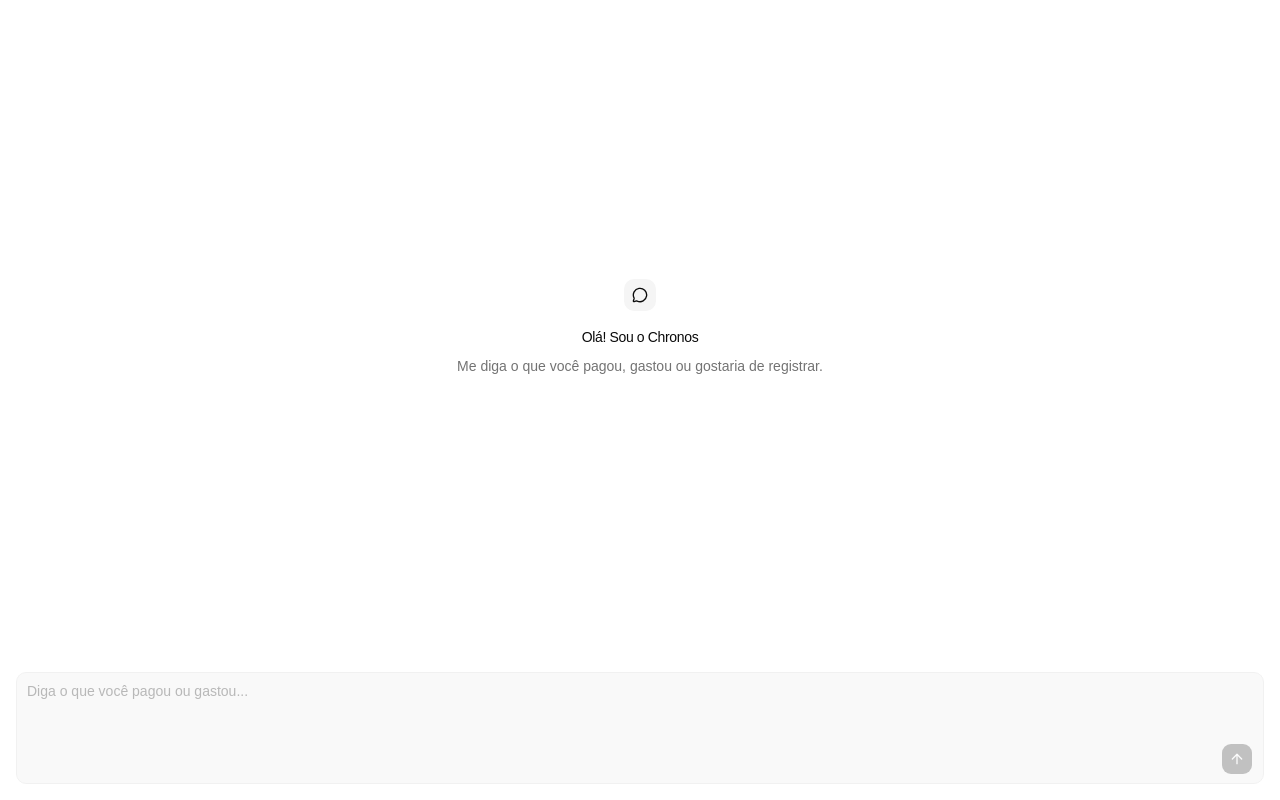
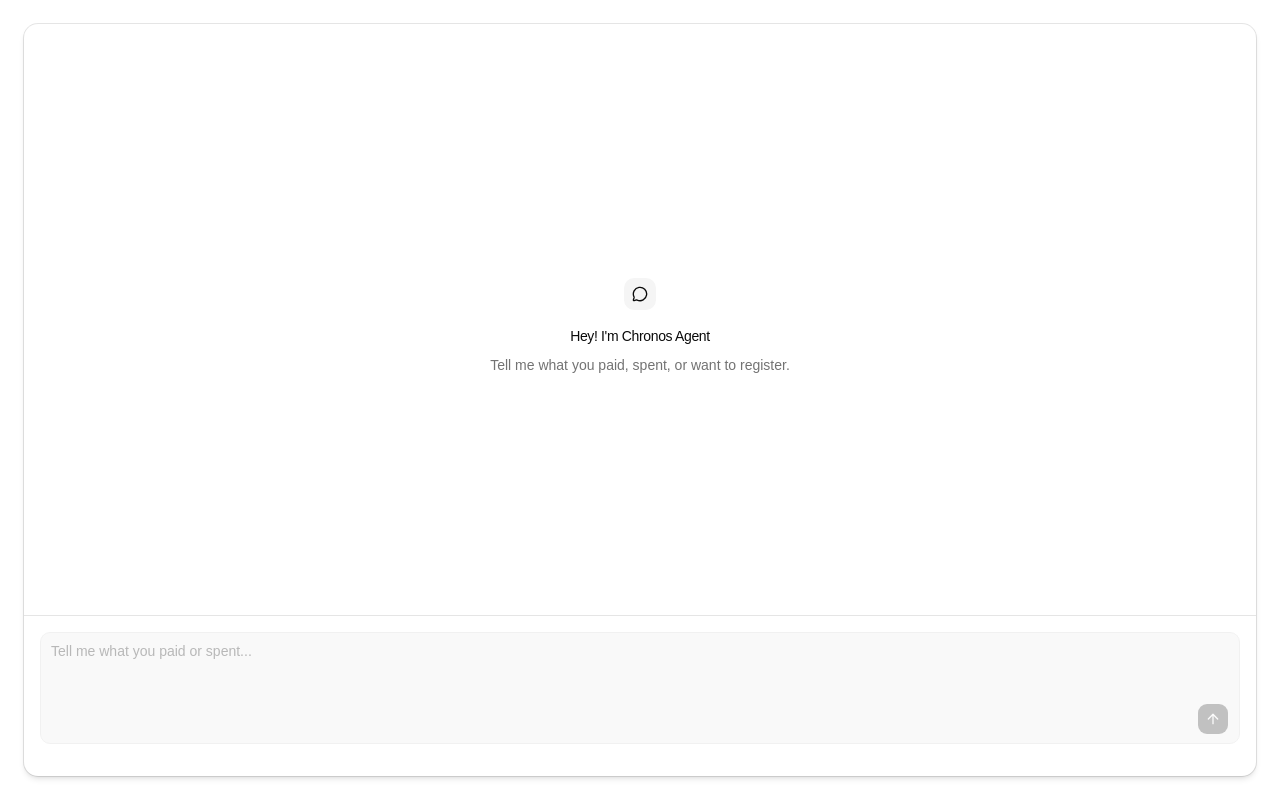
Before and after one commit to rafabcanedo/chronos-agent, a React (Vite) app in the folder chronos-web/: page /chat in a window 1280 px wide. Built offline with nearby package versions, Linux system fonts and the light colour scheme.

Commit message:
fix: fix chat details

```diff
--- /dev/null
+++ b/chronos-web/src/components/chronos/ChatEmptyState.tsx
@@ -0,0 +1,18 @@
+import { MessageCircleIcon } from 'lucide-react'
+import { Empty, EmptyDescription, EmptyHeader, EmptyMedia, EmptyTitle } from '@/components/ui/empty'
+
+export function ChatEmptyState() {
+  return (
+    <Empty className="h-full">
+      <EmptyHeader>
+        <EmptyMedia variant="icon">
+          <MessageCircleIcon />
+        </EmptyMedia>
+        <EmptyTitle>Hey! I&apos;m Chronos Agent</EmptyTitle>
+        <EmptyDescription>
+          Tell me what you paid, spent, or want to register.
+        </EmptyDescription>
+      </EmptyHeader>
+    </Empty>
+  )
+}
--- a/chronos-web/src/pages/chat/index.tsx
+++ b/chronos-web/src/pages/chat/index.tsx
@@ -1,11 +1,12 @@
-import { useRef, useState, type FormEvent } from 'react'
-import { ArrowUpIcon, MessageCircleIcon } from 'lucide-react'
+import { useRef, useState } from 'react'
+import { ArrowUpIcon } from 'lucide-react'
 import { useChatHistory } from '@/hooks/useChatHistory'
+import { ChatEmptyState } from '@/components/chronos/ChatEmptyState'
+import { Card, CardContent } from '@/components/ui/card'
 import { Bubble, BubbleContent } from '@/components/ui/bubble'
 import { InputGroup, InputGroupAddon, InputGroupButton, InputGroupTextarea } from '@/components/ui/input-group'
 import { Message, MessageContent } from '@/components/ui/message'
 import { MessageScroller, MessageScrollerButton, MessageScrollerContent, MessageScrollerItem, MessageScrollerProvider, MessageScrollerViewport } from '@/components/ui/message-scroller'
-import { Empty, EmptyDescription, EmptyHeader, EmptyMedia, EmptyTitle } from '@/components/ui/empty'
 
 export default function Chat() {
   const { messages, addMessage } = useChatHistory()
@@ -14,7 +15,7 @@ export default function Chat() {
 
   const canSend = text.trim().length > 0
 
-  function onSubmit(e: FormEvent<HTMLFormElement>) {
+  function onSubmit(e: { preventDefault(): void }) {
     e.preventDefault()
     if (!canSend) return
     addMessage({ role: 'user', content: text.trim() })
@@ -23,20 +24,12 @@ export default function Chat() {
 
   return (
     <MessageScrollerProvider>
-      <div className="flex flex-col h-screen">
+      <div className="h-screen p-6">
+        <Card className="w-full h-full shadow-md">
+          <CardContent className="flex flex-col h-full p-0">
             <div className="flex-1 min-h-0">
               {messages.length === 0 ? (
-            <Empty className="h-full">
-              <EmptyHeader>
-                <EmptyMedia variant="icon">
-                  <MessageCircleIcon />
-                </EmptyMedia>
-                <EmptyTitle>Olá! Sou o Chronos</EmptyTitle>
-                <EmptyDescription>
-                  Me diga o que você pagou, gastou ou gostaria de registrar.
-                </EmptyDescription>
-              </EmptyHeader>
-            </Empty>
+                <ChatEmptyState />
               ) : (
                 <MessageScroller>
                   <MessageScrollerViewport>
@@ -70,13 +63,13 @@ export default function Chat() {
                 </MessageScroller>
               )}
             </div>
-        <div className="p-4">
+            <div className="p-4 border-t">
               <form ref={formRef} onSubmit={onSubmit}>
                 <InputGroup>
                   <InputGroupTextarea
                     value={text}
                     onChange={(e) => setText(e.target.value)}
-                placeholder="Diga o que você pagou ou gastou..."
+                    placeholder="Tell me what you paid or spent..."
                     onKeyDown={(e) => {
                       if (e.key === 'Enter' && !e.shiftKey) {
                         e.preventDefault()
@@ -98,6 +91,8 @@ export default function Chat() {
                 </InputGroup>
               </form>
             </div>
+          </CardContent>
+        </Card>
       </div>
     </MessageScrollerProvider>
   )
```
Lines whose indentation alone changed are shown as unchanged.
